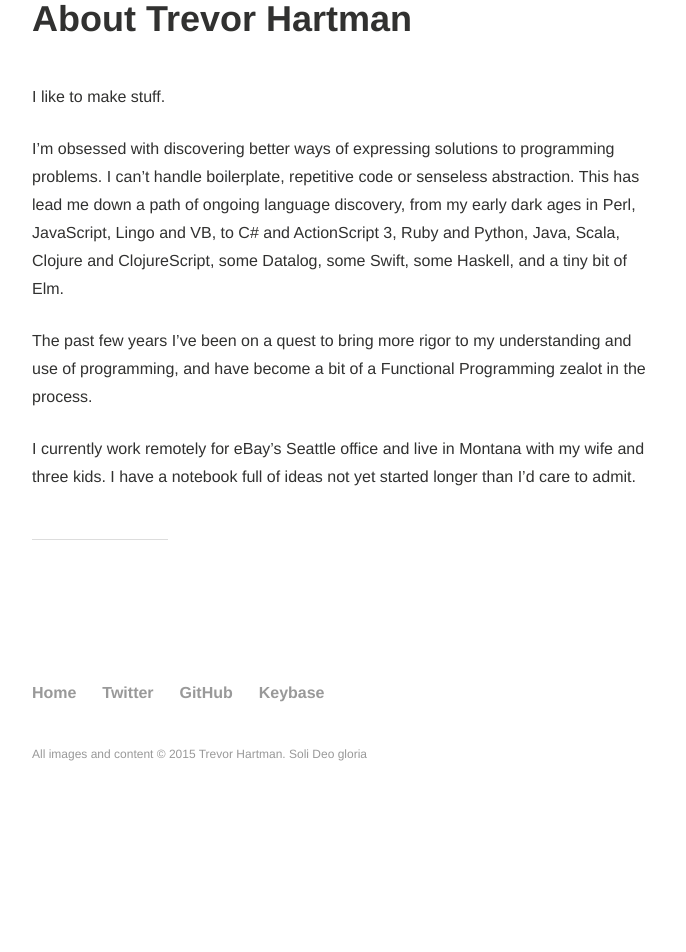
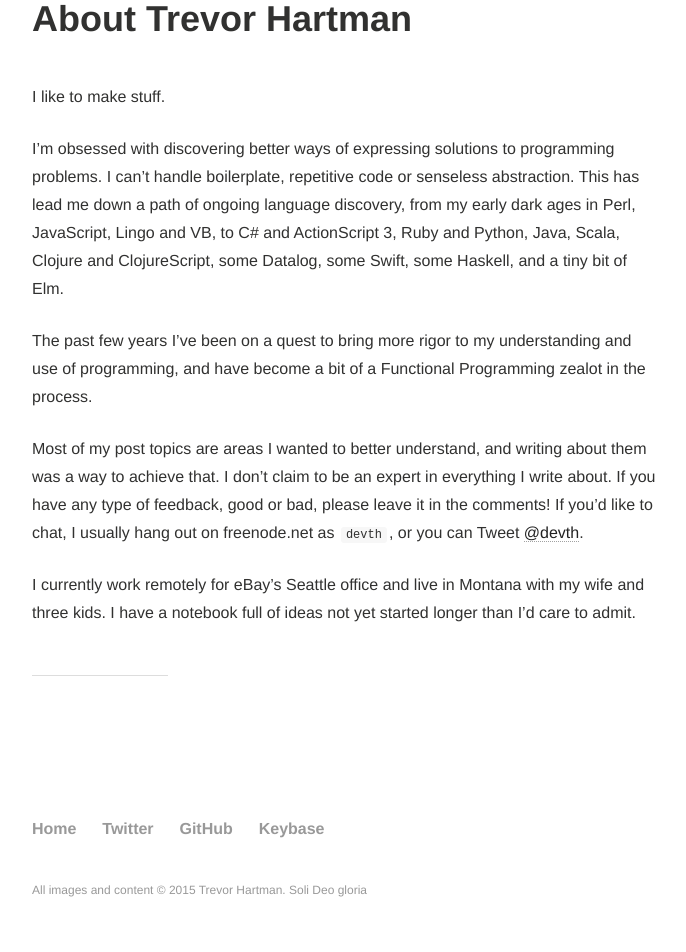
Before and after one commit to devth/devth.github.com, a Jekyll site: the page built from about.md, in a window 1280 px wide. Shown: the part 471-1423 px from the top of the page, without its empty margins (64-750 px from the left). Built offline with Jekyll 4.4.1, drawn with Linux system fonts in a browser that asks for light colours; Markdown is read by kramdown in place of the engine named in the settings; before the commit the page ends 1287 px from its top, so only the background shows below that.

Commit message:
Add feedback section to About

```diff
--- a/about.md
+++ b/about.md
@@ -17,6 +17,12 @@ The past few years I've been on a quest to bring more rigor to my understanding
 and use of programming, and have become a bit of a Functional Programming zealot
 in the process.
 
+Most of my post topics are areas I wanted to better understand, and writing
+about them was a way to achieve that. I don't claim to be an expert in
+everything I write about. If you have any type of feedback, good or bad, please
+leave it in the comments! If you'd like to chat, I usually hang out on
+freenode.net as `devth`, or you can Tweet [@devth](https://twitter.com/devth).
+
 I currently work remotely for eBay's Seattle office and live in Montana with my
 wife and three kids. I have a notebook full of ideas not yet started longer than
 I'd care to admit.
```
